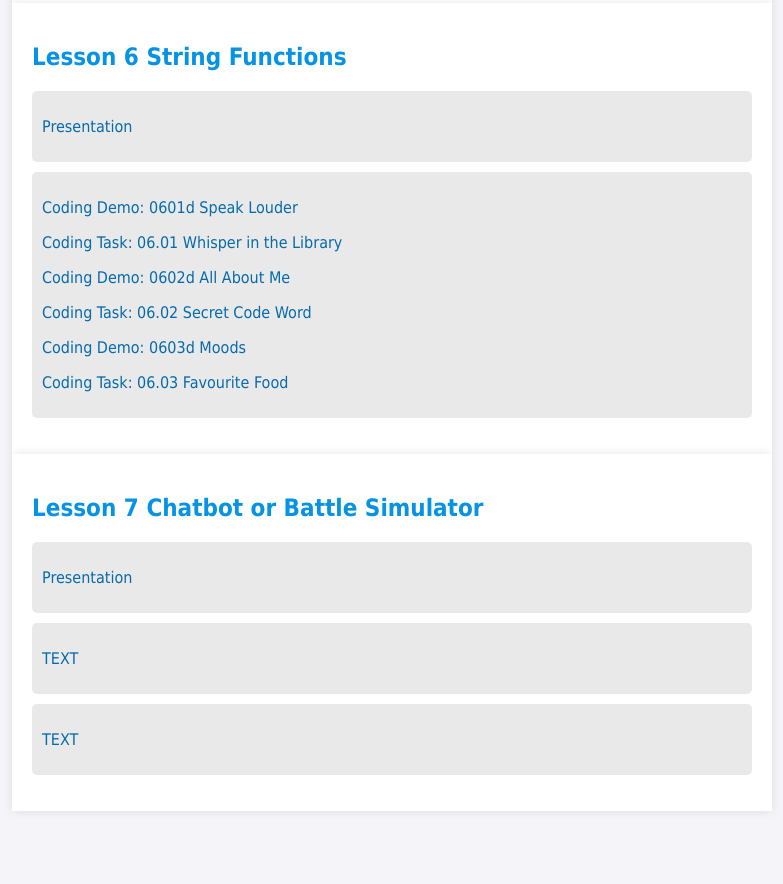
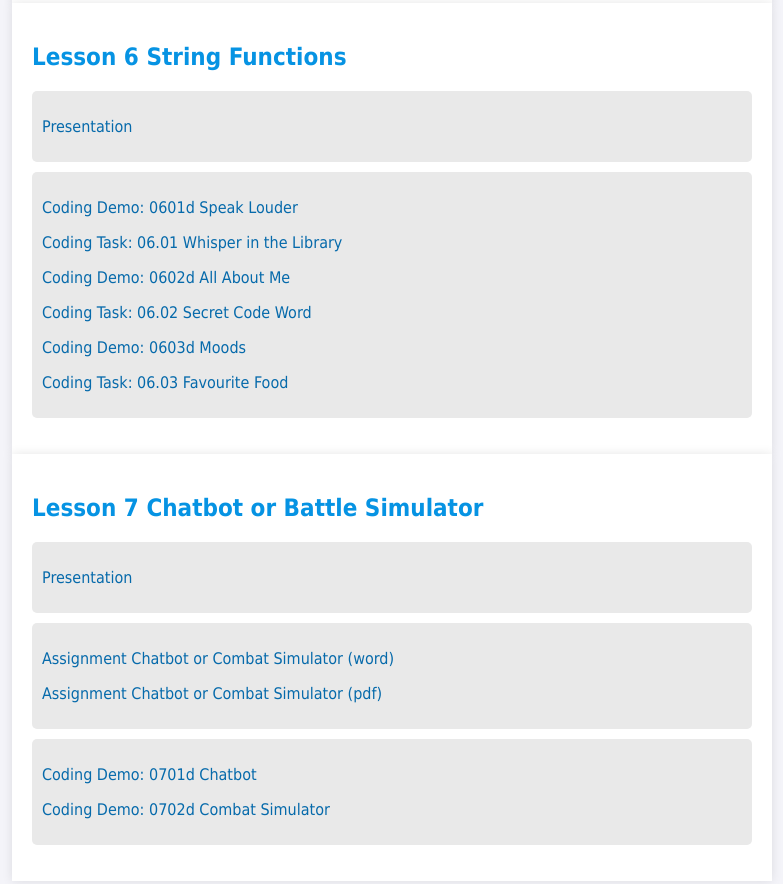
Before and after one commit to duari132/6iec-intermediate-coding, a plain HTML site: page index.html in a window 1280 px wide. Shown: the part 2434-3318 px from the top of the page, without its empty margins (248-1031 px from the left). Before the commit the page ends 3285 px from the top, so only its background shows below. Drawn offline with Linux system fonts and the light colour scheme.

Commit message:
lesson 7

```diff
--- a/index.html
+++ b/index.html
@@ -273,19 +273,30 @@
       <!-- PRESENTATION -->
       <li>
         <p>
-          <a href="" download target="_blank" rel="noopener noreferrer">Presentation</a>
+          <a href="Lesson-7-Chatbot-or-Battle-Simulator/Lesson-7-Assignment-Introduction.pptx" download target="_blank"
+            rel="noopener noreferrer">Presentation</a>
         </p>
       </li>
       <!-- WORKSHEETS -->
       <li>
         <p>
-          <a href="LINK" download target="_blank" rel="noopener noreferrer">TEXT</a>
+          <a href="Lesson-7-Chatbot-or-Battle-Simulator/Assignment-Chatbot-or-Combat-Simulator.docx" download
+            target="_blank" rel="noopener noreferrer">Assignment Chatbot or Combat Simulator (word)</a>
+        </p>
+        <p>
+          <a href="Lesson-7-Chatbot-or-Battle-Simulator/Assignment-Chatbot-or-Combat-Simulator.pdf" download
+            target="_blank" rel="noopener noreferrer">Assignment Chatbot or Combat Simulator (pdf)</a>
         </p>
       </li>
       <!-- CODING TASKS -->
       <li>
         <p>
-          <a href="LINK" target="_blank" rel="noopener noreferrer">TEXT</a>
+          <a href="https://replit.com/@ricproenca/0701d-Chatbot" target="_blank" rel="noopener noreferrer">Coding Demo:
+            0701d Chatbot</a>
+        </p>
+        <p>
+          <a href="https://replit.com/@ricproenca/0702d-Combat-Simulator" target="_blank"
+            rel="noopener noreferrer">Coding Demo: 0702d Combat Simulator</a>
         </p>
       </li>
     </ul>
```
Also changed, not shown: 3 other files.
